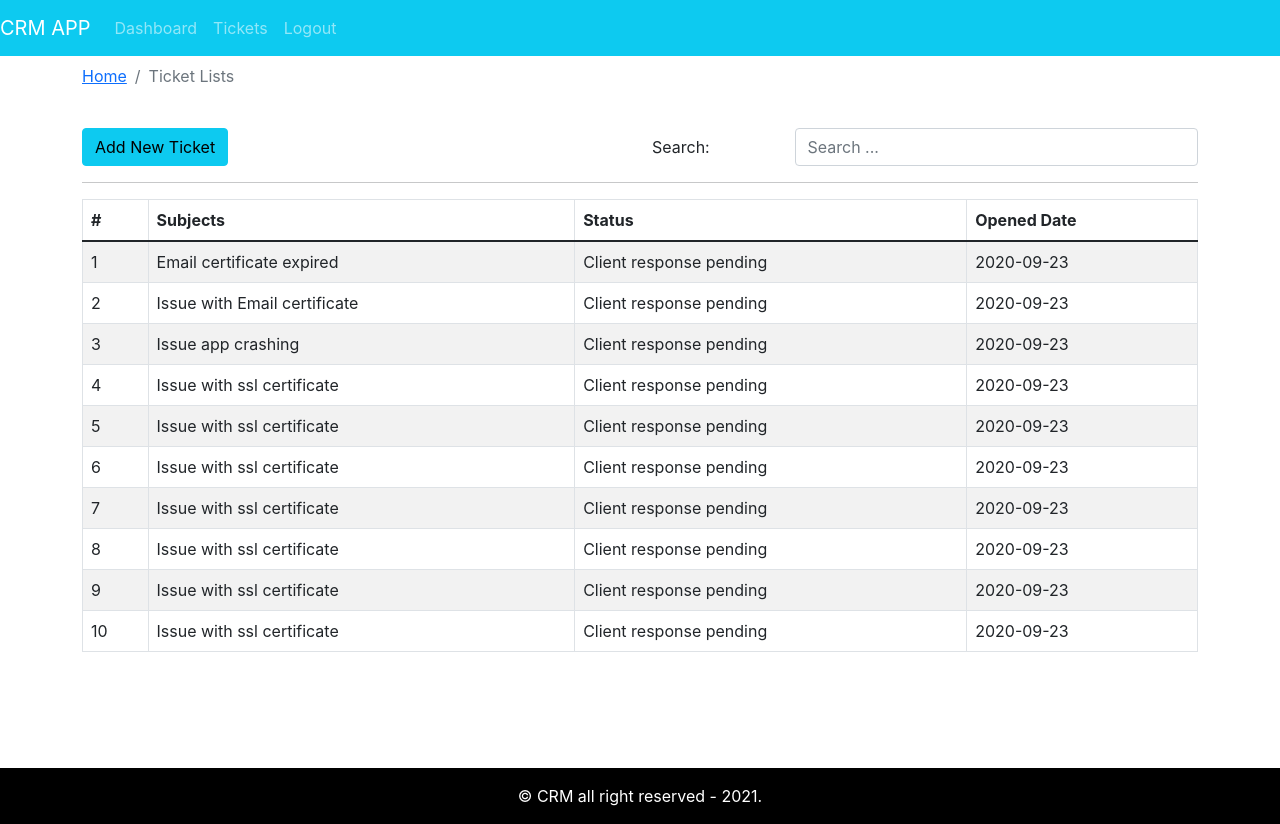
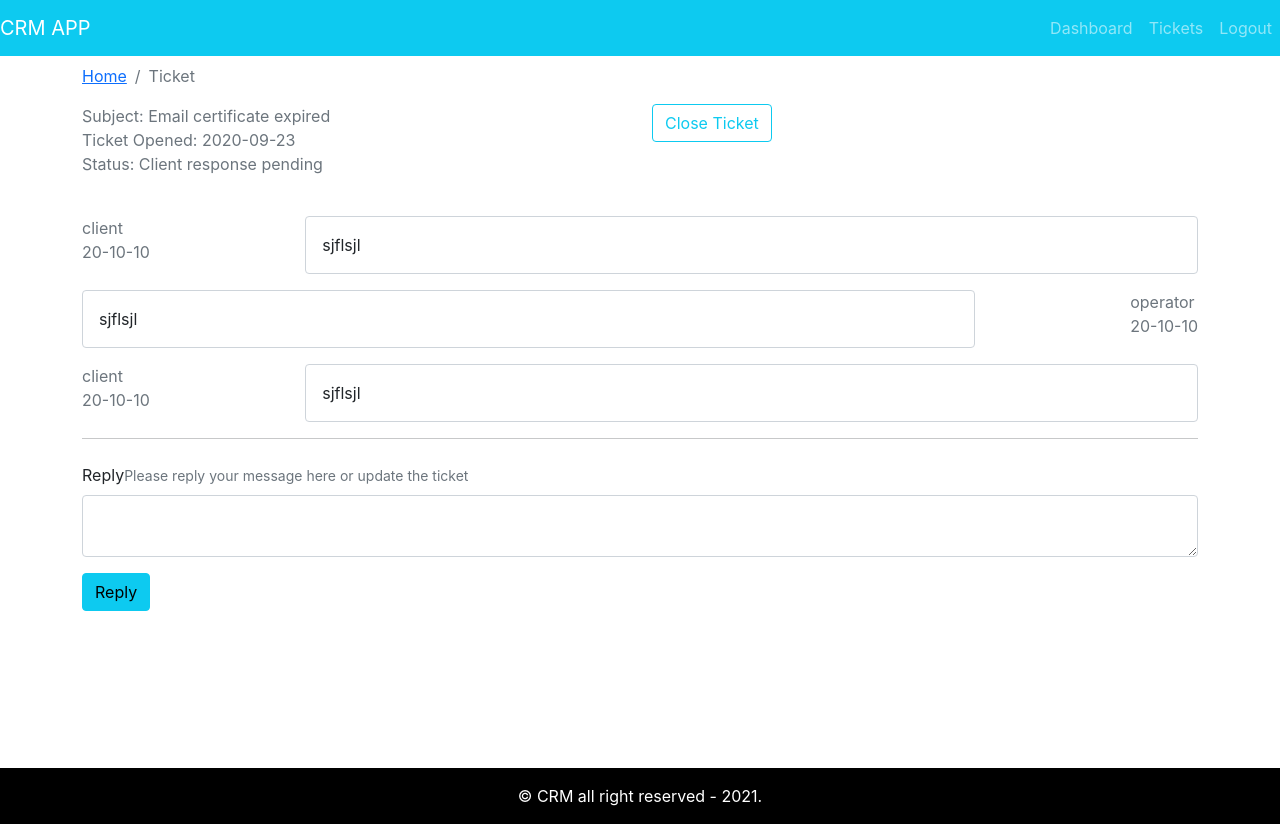
Before and after one commit to rOluochKe/crm-ui, a React (Create React App) app: page / in a window 1280 px wide. Built offline with nearby package versions, Linux system fonts and the light colour scheme; the HTML template or start-up script is replaced by a standard one.

Commit message:
landing page

```diff
--- a/src/App.js
+++ b/src/App.js
@@ -2,7 +2,8 @@
 import './App.css'
 import DefaultLayout from './layout/Default.layout'
 
-import TicketLists from './pages/ticket-list/TicketLists.page'
+import Ticket from './pages/ticket/Ticket.page'
+// import TicketLists from './pages/ticket-list/TicketLists.page'
 // import Dashboard from './pages/dashboard/Dashboard.page'
 
 // import Entry from './pages/entry/Entry.page'
@@ -15,7 +16,8 @@
       <DefaultLayout>
         {/* <Dashboard /> */}
         {/* <AddTicket /> */}
-        <TicketLists />
+        {/* <TicketLists /> */}
+        <Ticket />
       </DefaultLayout>
     </div>
   )
--- a/src/assets/data/dummy-tickets.json
+++ b/src/assets/data/dummy-tickets.json
@@ -3,7 +3,24 @@
     "id": 1,
     "subject": "Email   certificate expired",
     "status": "Client response pending",
-    "addedAt": "2020-09-23"
+    "addedAt": "2020-09-23",
+    "history": [
+      {
+        "date": "20-10-10",
+        "message": "sjflsjl",
+        "messageBy": "client"
+      },
+      {
+        "date": "20-10-10",
+        "message": "sjflsjl",
+        "messageBy": "operator"
+      },
+      {
+        "date": "20-10-10",
+        "message": "sjflsjl",
+        "messageBy": "client"
+      }
+    ]
   },
   {
     "id": 2,
--- /dev/null
+++ b/src/components/message-history/MessageHistory.component.js
@@ -0,0 +1,24 @@
+import React from 'react'
+import PropTypes from 'prop-types'
+
+import './message-history.style.css'
+
+const MessageHistory = ({ msg }) => {
+  if (!msg) return null
+
+  return msg.map((row, i) => (
+    <div key={i} className='message-history mt-3'>
+      <div className='send font-weight-bold text-secondary'>
+        <div className='sender'>{row.messageBy}</div>
+        <div className='date'>{row.date}</div>
+      </div>
+      <div className='message'>{row.message}</div>
+    </div>
+  ))
+}
+
+MessageHistory.propTypes = {
+  msg: PropTypes.array.isRequired,
+}
+
+export default MessageHistory
--- /dev/null
+++ b/src/components/message-history/message-history.style.css
@@ -0,0 +1,18 @@
+.message-history {
+  display: flex;
+  flex-direction: row;
+  justify-content: space-between;
+}
+
+.message-history:nth-child(even) {
+  display: flex;
+  flex-direction: row-reverse;
+  justify-content: space-between;
+}
+
+.message {
+  padding: 1rem;
+  width: 80%;
+  border: 1px solid #ced4da;
+  border-radius: 0.25rem;
+}
--- /dev/null
+++ b/src/components/update-ticket/UpdateTicket.component.js
@@ -0,0 +1,32 @@
+import React from 'react'
+import PropTypes from 'prop-types'
+import { Form, Button } from 'react-bootstrap'
+
+const UpdateTicket = ({ msg, handleOnChange, handleOnSubmit }) => {
+  return (
+    <Form onSubmit={handleOnSubmit}>
+      <Form.Label>Reply</Form.Label>
+      <Form.Text>Please reply your message here or update the ticket</Form.Text>
+      <Form.Control
+        value={msg}
+        onChange={handleOnChange}
+        as='textarea'
+        row='5'
+        name='detail'
+      />
+      <div className='text-right mt-3 mb-3'>
+        <Button variant='info' type='submit'>
+          Reply
+        </Button>
+      </div>
+    </Form>
+  )
+}
+
+UpdateTicket.propTypes = {
+  handleOnChange: PropTypes.func.isRequired,
+  handleOnSubmit: PropTypes.func.isRequired,
+  msg: PropTypes.string.isRequired,
+}
+
+export default UpdateTicket
--- a/src/layout/partial/Header.component.js
+++ b/src/layout/partial/Header.component.js
@@ -7,7 +7,7 @@
       <Navbar.Brand>CRM APP</Navbar.Brand>
       <Navbar.Toggle aria-controls='basic-navbar-nav' />
       <Navbar.Collapse id='basic-navbar-nav'>
-        <Nav className='ml-auto'>
+        <Nav className='ms-auto'>
           <Nav.Link href='/dashboard'>Dashboard</Nav.Link>
           <Nav.Link href='/dashboard'>Tickets</Nav.Link>
           <Nav.Link href='/dashboard'>Logout</Nav.Link>
--- /dev/null
+++ b/src/pages/ticket/Ticket.page.js
@@ -0,0 +1,60 @@
+import React, { useState, useEffect } from 'react'
+import { Container, Row, Col, Button } from 'react-bootstrap'
+import PageBreadcrumb from '../../components/breadcrumb/Breadcrumb.component'
+import tickets from '../../assets/data/dummy-tickets.json'
+import MessageHistory from '../../components/message-history/MessageHistory.component'
+import UpdateTicket from '../../components/update-ticket/UpdateTicket.component'
+
+const ticket = tickets[0]
+
+const Ticket = () => {
+  const [message, setMessage] = useState('')
+
+  useEffect(() => {}, [message])
+
+  const handleOnChange = (e) => {
+    setMessage(e.target.value)
+  }
+
+  const handleOnSubmit = () => {
+    alert('Form submited!')
+  }
+
+  return (
+    <Container>
+      <Row>
+        <Col>
+          <PageBreadcrumb page='Ticket' />
+        </Col>
+      </Row>
+      <Row>
+        <Col className='text-weight-bolder text-secondary'>
+          <div className='subject'>Subject: {ticket.subject}</div>
+          <div className='date'>Ticket Opened: {ticket.addedAt}</div>
+          <div className='status'>Status: {ticket.status}</div>
+        </Col>
+        <Col className='text-right'>
+          <Button variant='outline-info'>Close Ticket</Button>
+        </Col>
+      </Row>
+      <Row className='mt-4'>
+        <Col>
+          <MessageHistory msg={ticket.history} />
+        </Col>
+      </Row>
+      <hr />
+
+      <Row className='mt-4'>
+        <Col>
+          <UpdateTicket
+            msg={message}
+            handleOnChange={handleOnChange}
+            handleOnSubmit={handleOnSubmit}
+          />
+        </Col>
+      </Row>
+    </Container>
+  )
+}
+
+export default Ticket
```
